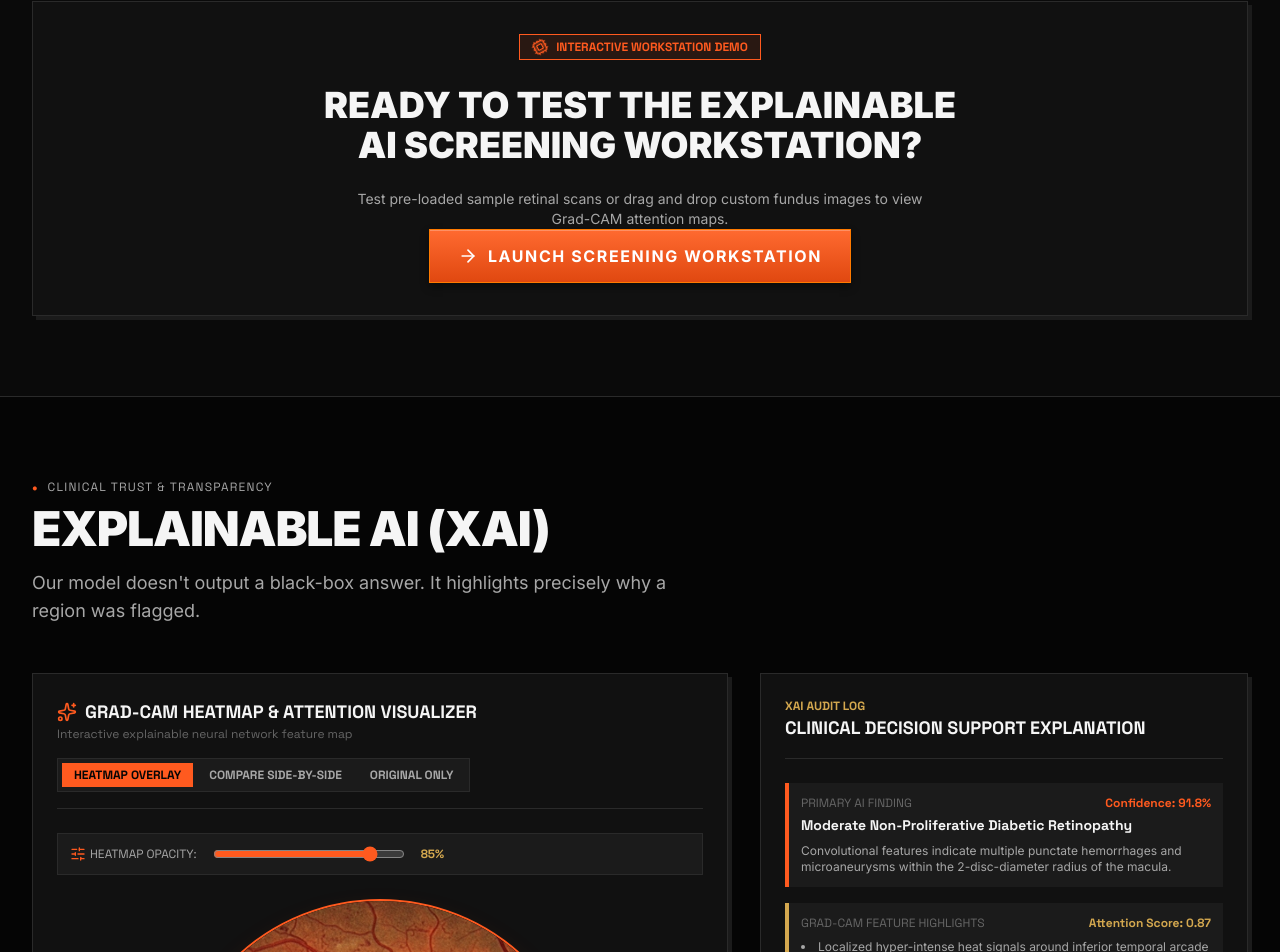
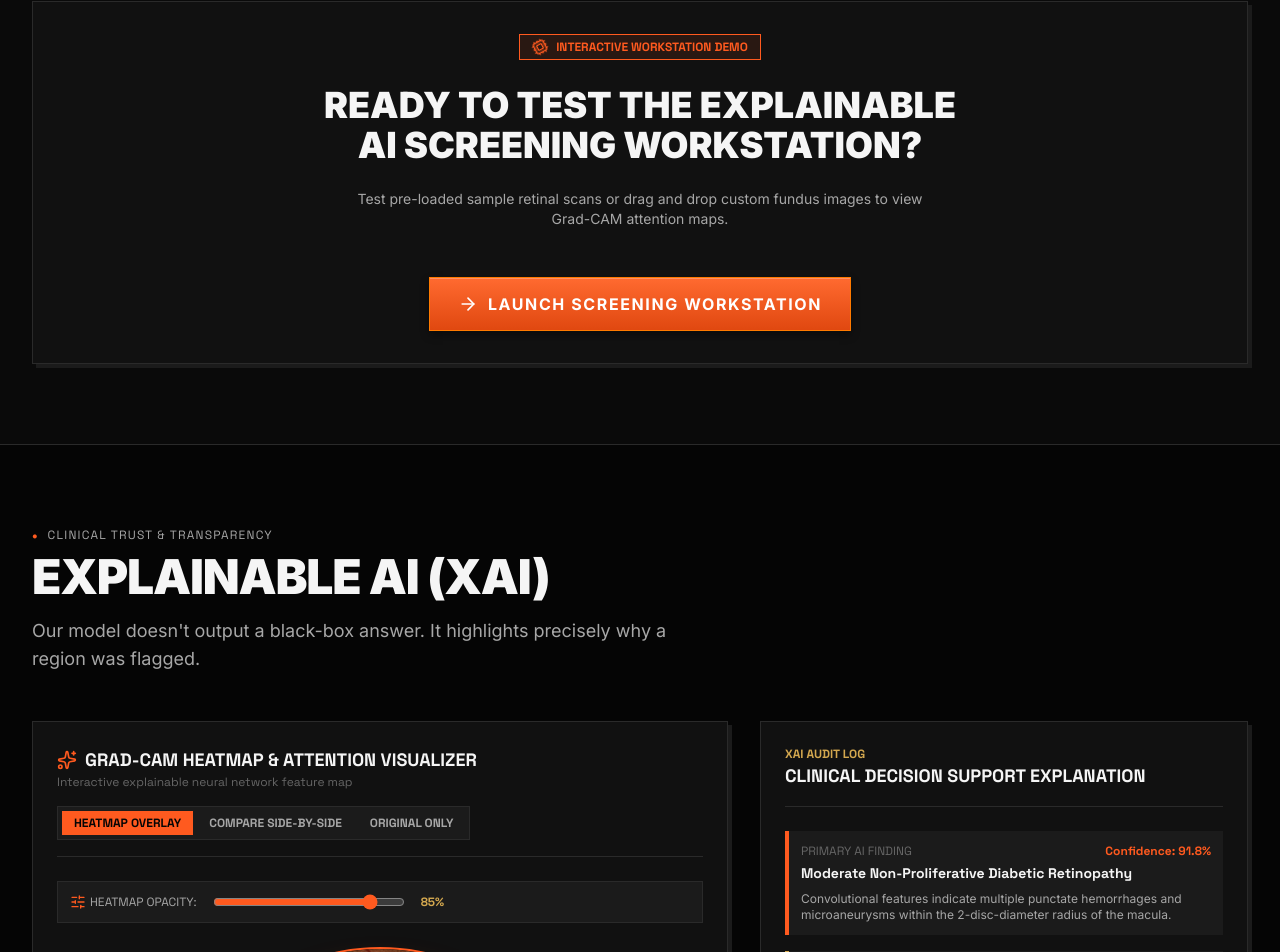
Before and after one commit to dhyaneshdhyanesh739-ship-it/Retinal-Diabetes, a React (Vite) app in the folder client/: page / in a window 1280 px wide. Shown: the part 2540-3492 px from the top of the page. Built offline with nearby package versions, Linux system fonts and the light colour scheme.

Commit message:
style: add vertical spacing between text and Launch Screening button

```diff
--- a/client/src/pages/Home.tsx
+++ b/client/src/pages/Home.tsx
@@ -110,15 +110,17 @@ export const Home: React.FC = () => {
             <h3 className="text-2xl md:text-4xl font-black font-sans uppercase text-text-primary max-w-2xl mx-auto">
               Ready to test the Explainable AI Screening Workstation?
             </h3>
-            <p className="text-sm text-text-secondary max-w-xl mx-auto font-sans">
+            <p className="text-sm text-text-secondary max-w-xl mx-auto font-sans pb-2">
               Test pre-loaded sample retinal scans or drag and drop custom fundus images to view Grad-CAM attention maps.
             </p>
 
-            <a href="/screening">
-              <Button variant="primary" size="lg" icon={<ArrowRight className="w-5 h-5" />}>
-                Launch Screening Workstation
-              </Button>
-            </a>
+            <div className="pt-4 flex justify-center">
+              <a href="/screening">
+                <Button variant="primary" size="lg" icon={<ArrowRight className="w-5 h-5" />}>
+                  Launch Screening Workstation
+                </Button>
+              </a>
+            </div>
           </div>
         </div>
       </section>
```
